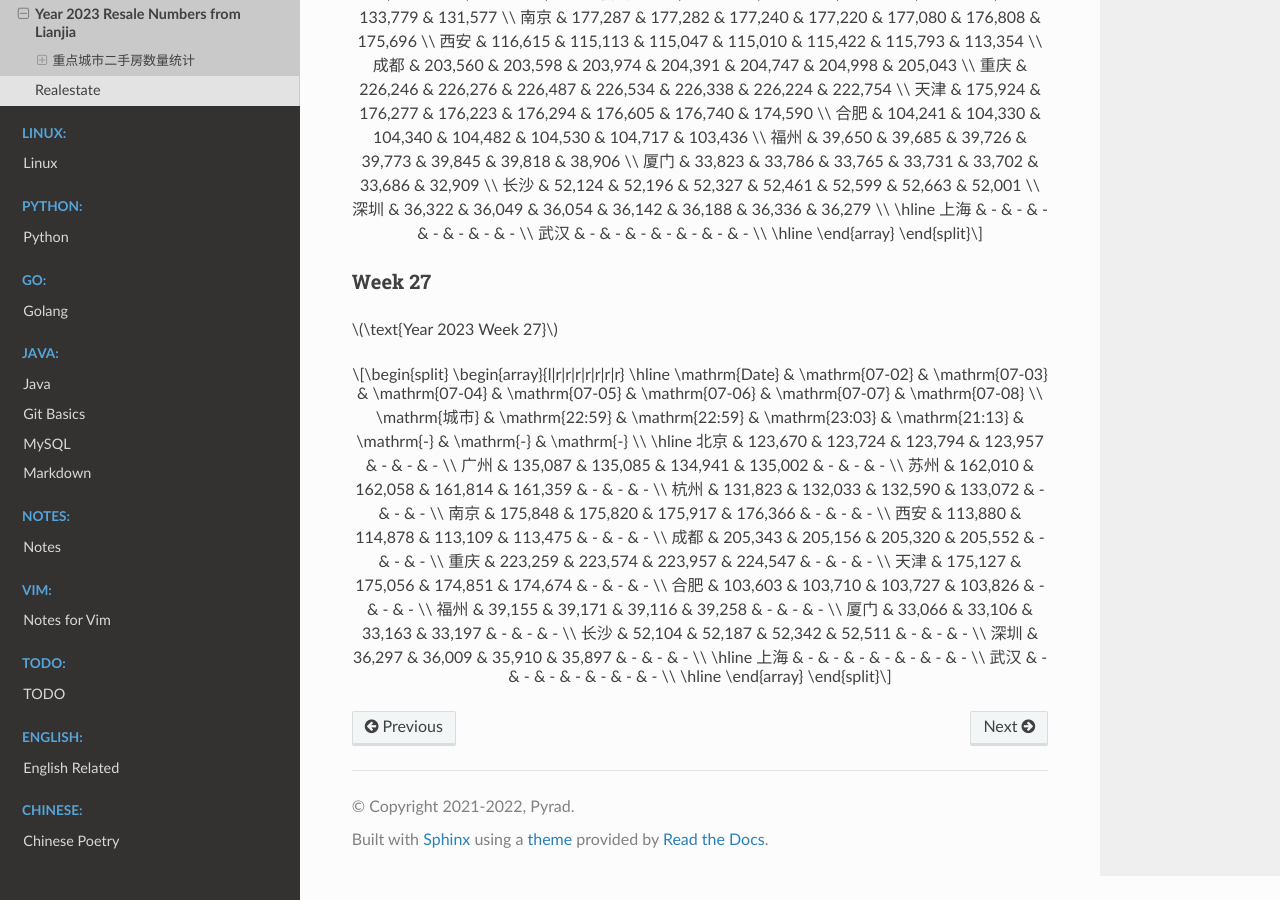
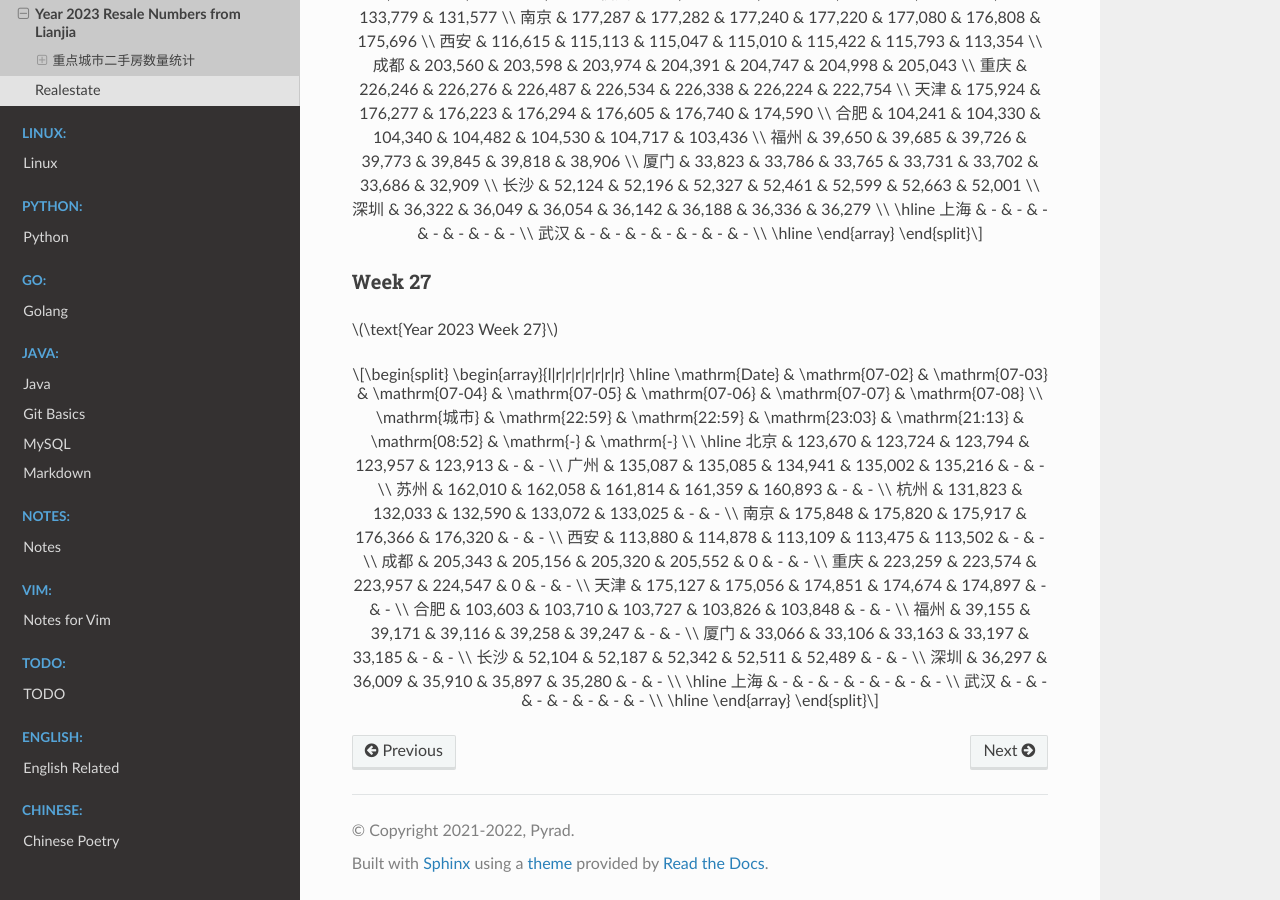
Before and after one commit to Pyrad/pyradnotes, a Sphinx documentation site: the page built from source/RealEstate/resalenumbers2023.md, in a window 1280 px wide and 900 px high, scrolled down 8334 px. Built offline with Sphinx 7.4.7 and the Read the Docs theme 2.0.0, drawn with Linux system fonts in a browser that asks for light colours; a script that is not in the unit is left out.

Commit message:
Realestate Update resale numbers 2023-07-06 09:03

```diff
--- a/source/RealEstate/resalenumbers2023.md
+++ b/source/RealEstate/resalenumbers2023.md
@@ -578,22 +578,22 @@
 \begin{array}{l|r|r|r|r|r|r|r}
 \hline
 \mathrm{Date} & \mathrm{07-02} & \mathrm{07-03} & \mathrm{07-04} & \mathrm{07-05} & \mathrm{07-06} & \mathrm{07-07} & \mathrm{07-08} \\
-\mathrm{城市} & \mathrm{22:59} & \mathrm{22:59} & \mathrm{23:03} & \mathrm{21:13} & \mathrm{-} & \mathrm{-} & \mathrm{-} \\
+\mathrm{城市} & \mathrm{22:59} & \mathrm{22:59} & \mathrm{23:03} & \mathrm{21:13} & \mathrm{08:52} & \mathrm{-} & \mathrm{-} \\
 \hline
-北京 & 123,670 & 123,724 & 123,794 & 123,957 & - & - & - \\
-广州 & 135,087 & 135,085 & 134,941 & 135,002 & - & - & - \\
-苏州 & 162,010 & 162,058 & 161,814 & 161,359 & - & - & - \\
-杭州 & 131,823 & 132,033 & 132,590 & 133,072 & - & - & - \\
-南京 & 175,848 & 175,820 & 175,917 & 176,366 & - & - & - \\
-西安 & 113,880 & 114,878 & 113,109 & 113,475 & - & - & - \\
-成都 & 205,343 & 205,156 & 205,320 & 205,552 & - & - & - \\
-重庆 & 223,259 & 223,574 & 223,957 & 224,547 & - & - & - \\
-天津 & 175,127 & 175,056 & 174,851 & 174,674 & - & - & - \\
-合肥 & 103,603 & 103,710 & 103,727 & 103,826 & - & - & - \\
-福州 & 39,155 & 39,171 & 39,116 & 39,258 & - & - & - \\
-厦门 & 33,066 & 33,106 & 33,163 & 33,197 & - & - & - \\
-长沙 & 52,104 & 52,187 & 52,342 & 52,511 & - & - & - \\
-深圳 & 36,297 & 36,009 & 35,910 & 35,897 & - & - & - \\
+北京 & 123,670 & 123,724 & 123,794 & 123,957 & 123,913 & - & - \\
+广州 & 135,087 & 135,085 & 134,941 & 135,002 & 135,216 & - & - \\
+苏州 & 162,010 & 162,058 & 161,814 & 161,359 & 160,893 & - & - \\
+杭州 & 131,823 & 132,033 & 132,590 & 133,072 & 133,025 & - & - \\
+南京 & 175,848 & 175,820 & 175,917 & 176,366 & 176,320 & - & - \\
+西安 & 113,880 & 114,878 & 113,109 & 113,475 & 113,502 & - & - \\
+成都 & 205,343 & 205,156 & 205,320 & 205,552 & 0 & - & - \\
+重庆 & 223,259 & 223,574 & 223,957 & 224,547 & 0 & - & - \\
+天津 & 175,127 & 175,056 & 174,851 & 174,674 & 174,897 & - & - \\
+合肥 & 103,603 & 103,710 & 103,727 & 103,826 & 103,848 & - & - \\
+福州 & 39,155 & 39,171 & 39,116 & 39,258 & 39,247 & - & - \\
+厦门 & 33,066 & 33,106 & 33,163 & 33,197 & 33,185 & - & - \\
+长沙 & 52,104 & 52,187 & 52,342 & 52,511 & 52,489 & - & - \\
+深圳 & 36,297 & 36,009 & 35,910 & 35,897 & 35,280 & - & - \\
 \hline
 上海 & - & - & - & - & - & - & - \\
 武汉 & - & - & - & - & - & - & - \\
```
Also changed, not shown: 1 other file.
